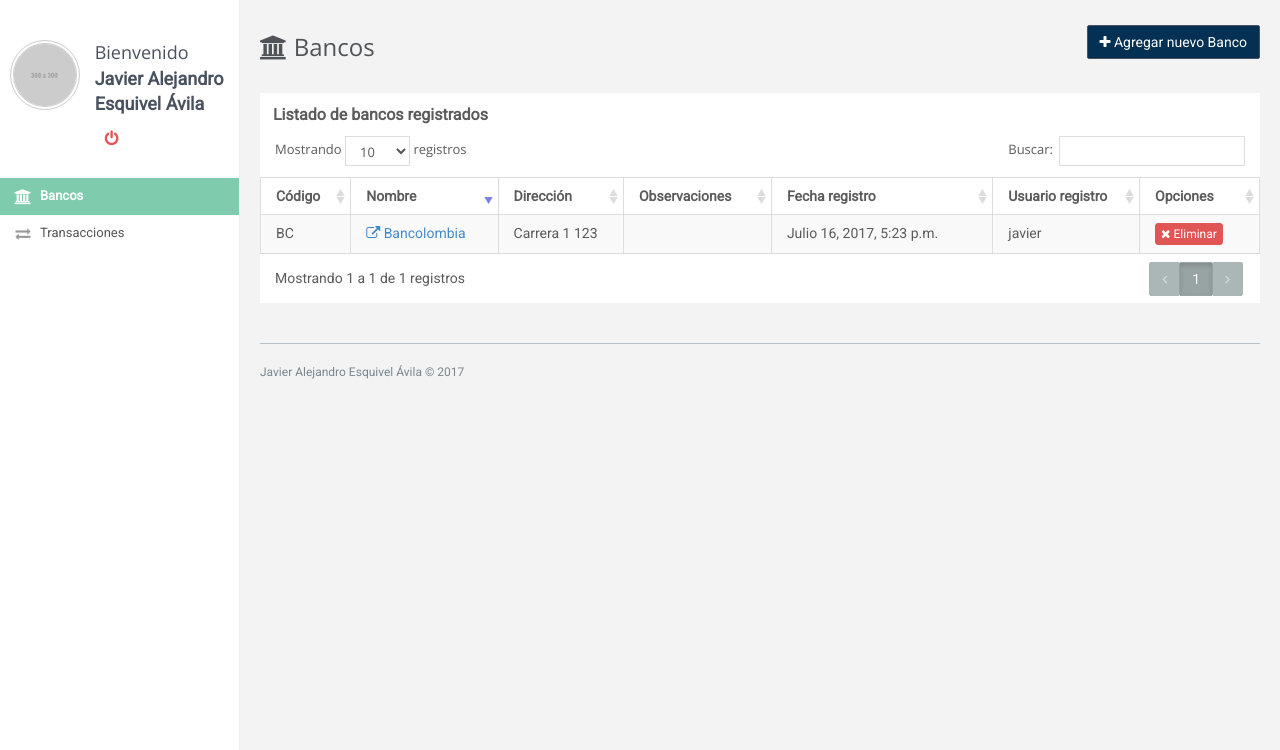
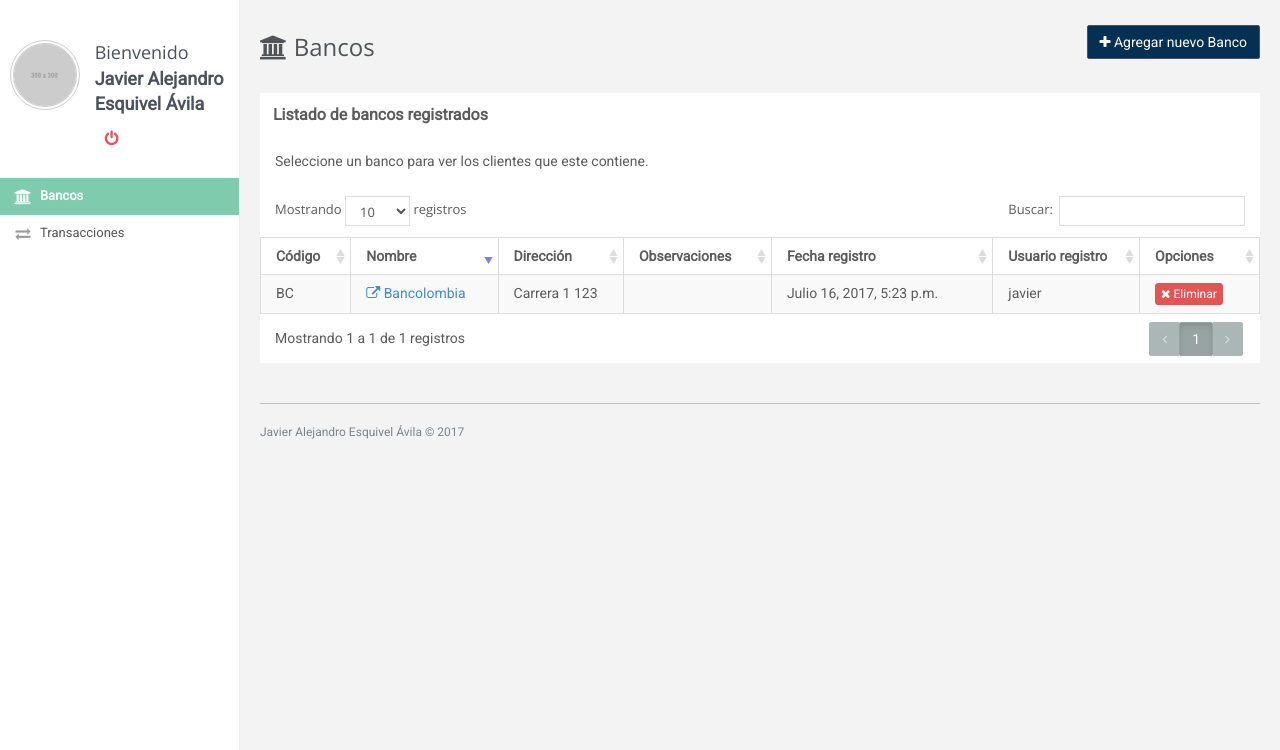
Before and after one commit to javieresquivel/prueba_pappcorn, a Django app: page /bancos/ in a window 1280 px wide. Shown: the part 50-800 px from the top of the page. Run offline with Django 3.2, Linux system fonts and the light colour scheme; a user stored in the database is signed in; data comes from the database, SQL or seed files in the repository; parts of the project's set-up code (start-up, migrations or seed data) failed here and were passed over; some libraries are stand-ins or nearby versions.

Commit message:
retoques

```diff
--- a/aplicacion_bancaria/banco/templates/inicio.html
+++ b/aplicacion_bancaria/banco/templates/inicio.html
@@ -22,6 +22,7 @@
 			<h2><strong>Listado de bancos registrados</strong></h2>
 		</div>
 		<div class="widget-content">
+			<p class="widget-content padding">Seleccione un banco para ver los clientes que este contiene.</p>
 			<div class="table-responsive" id="conteneder_tabla">
 				{% include "render/tabla_bancos.html" %}
 			</div>
```
